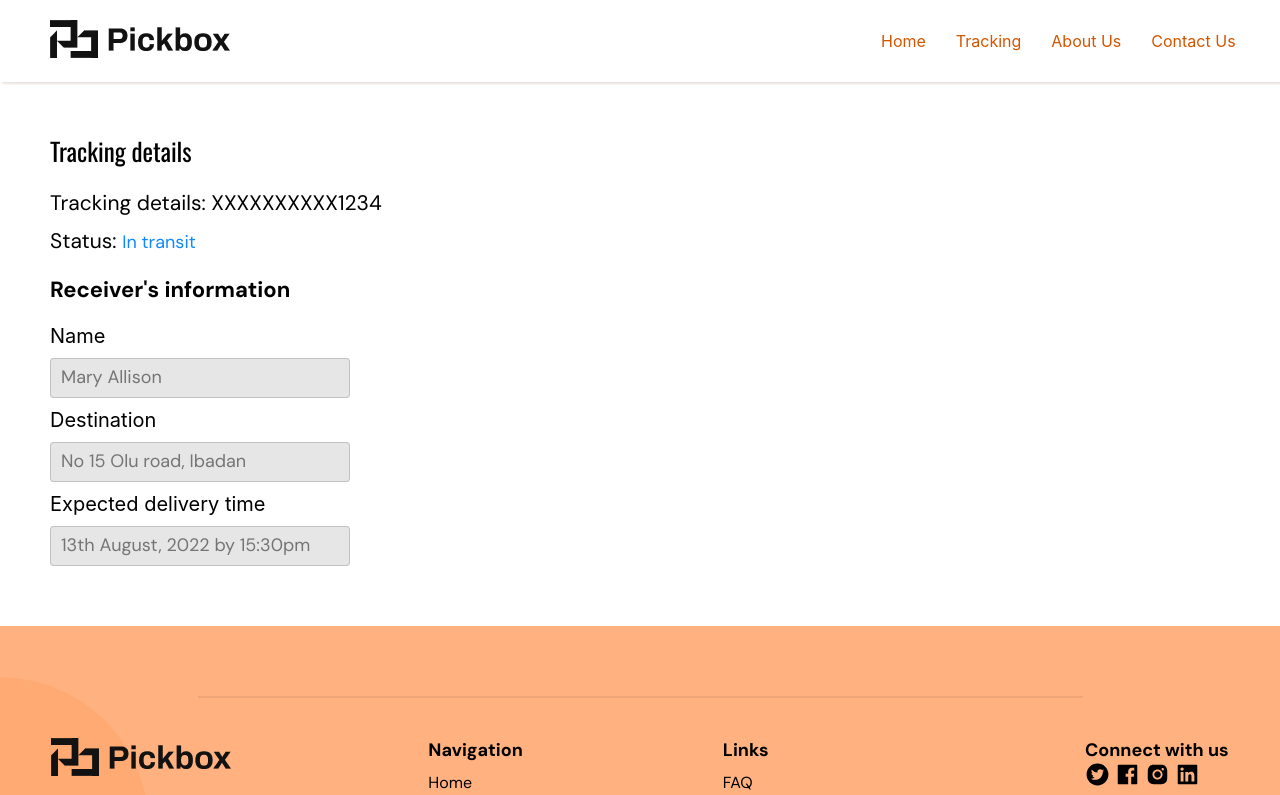
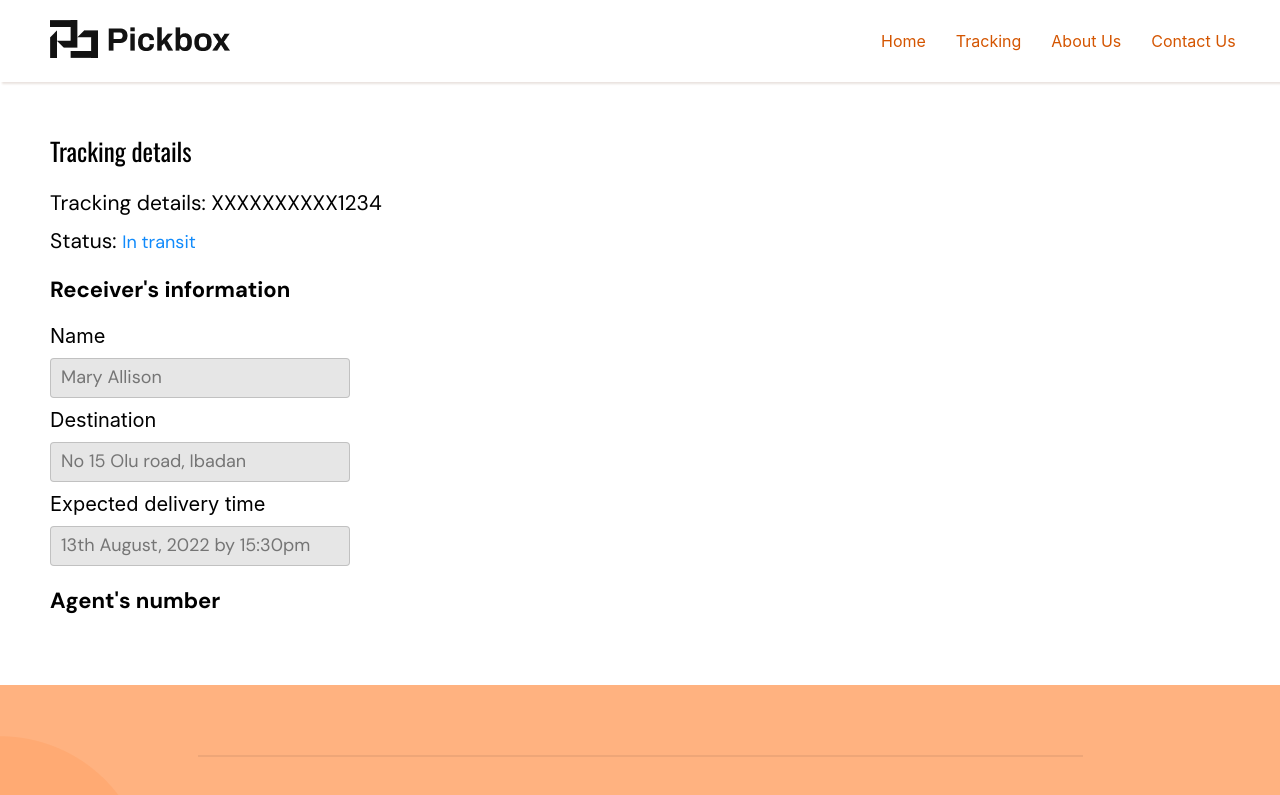
Before and after one commit to Pickbox-Project/Pickbox-frontend, a React (Create React App) app: page /more-details in a window 1280 px wide. Shown: the top 795 px of the page. Built offline with nearby package versions, Linux system fonts and the light colour scheme.

Commit message:
Started styling MoreDetails component

```diff
--- a/src/Components/MoreDetails/MoreDetails.jsx
+++ b/src/Components/MoreDetails/MoreDetails.jsx
@@ -30,6 +30,7 @@ const MoreDetails = () => {
               id="delivery-time"
             />
           </form>
+          <h4 className="sub-main-text">Agent's number</h4>
         </div>
       </div>
     </div>
```
